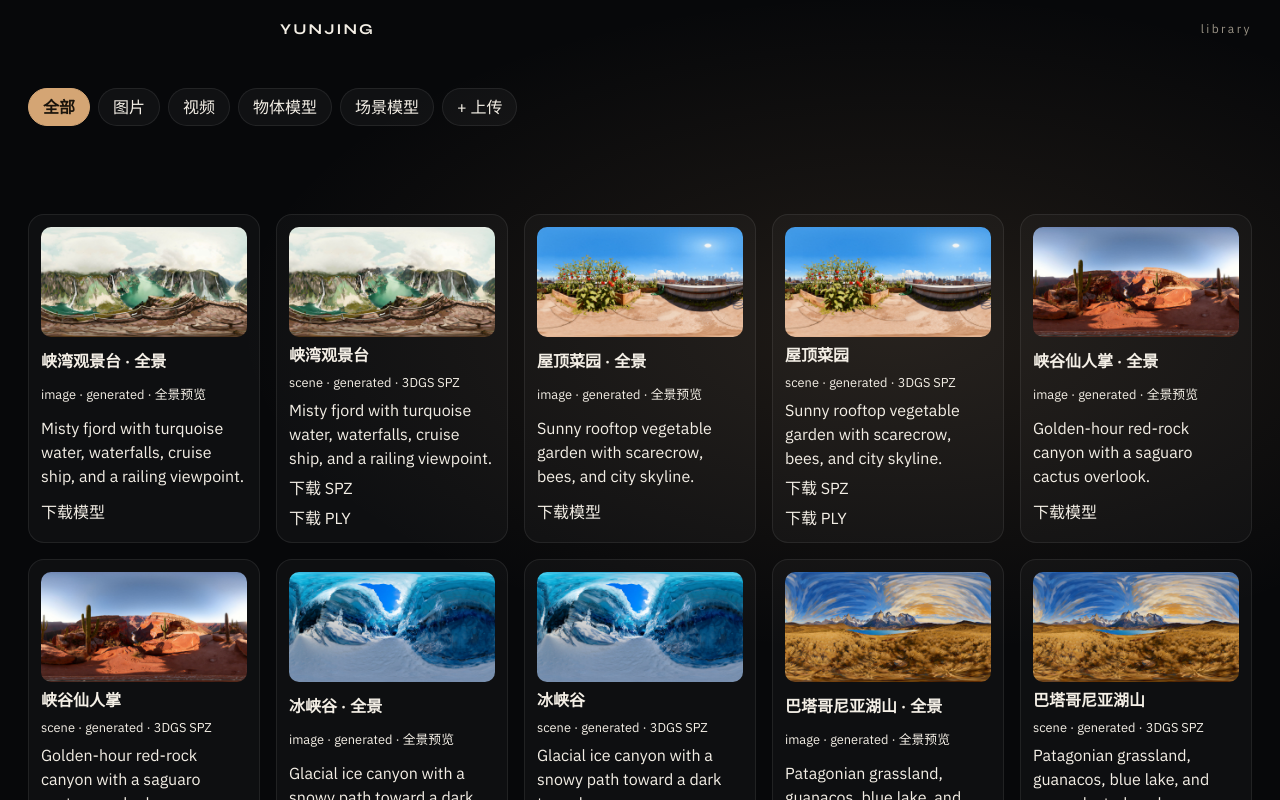
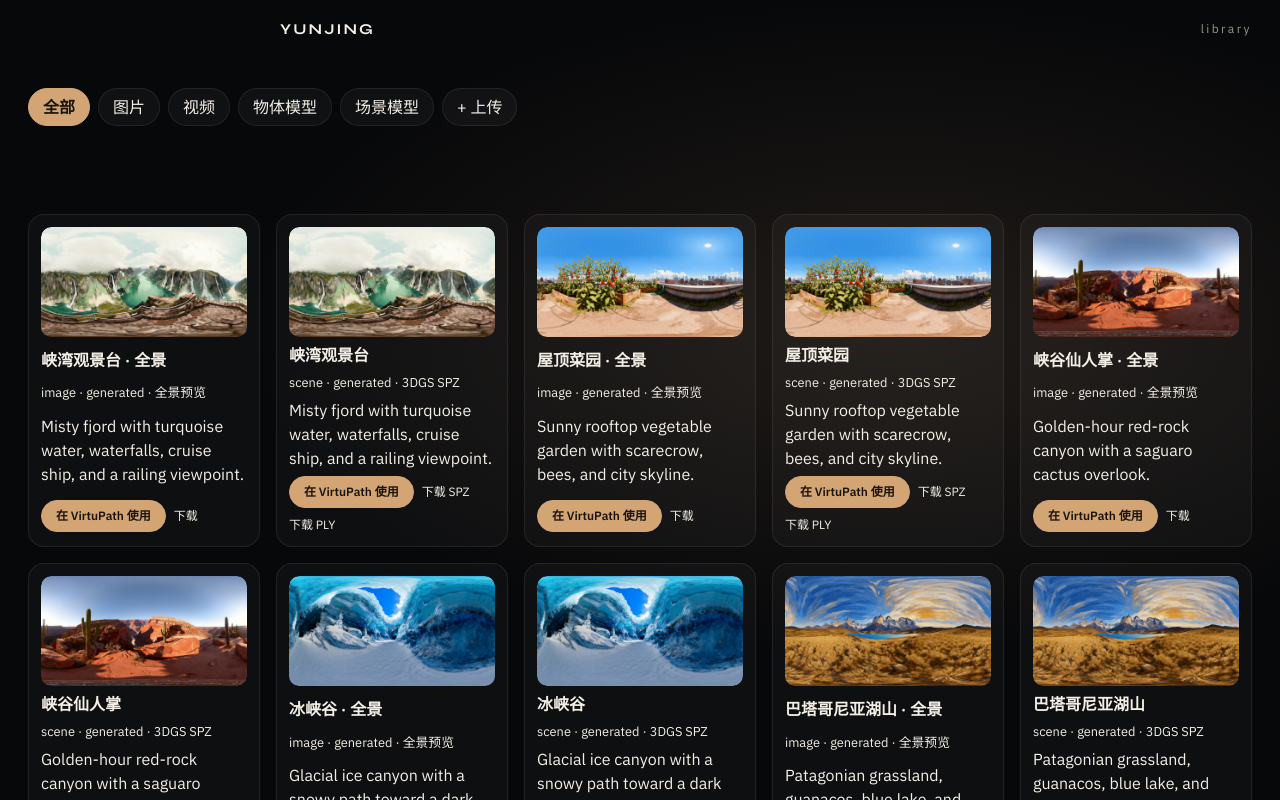
Before and after one commit to cassini123/camerobot, a Next.js app: page /yunjing/library in a window 1280 px wide. Shown: the top 800 px of the page. Built offline with nearby package versions, Linux system fonts and the light colour scheme.

Commit message:
Wire Library scenes into VirtuPath with a one-click apply.
Scene and panorama cards now open /yunjing/virtupath?scene=<id> and the workbench auto-loads that model so Library and VirtuPath stay in sync.

Co-authored-by: cassini123 <cassini123@users.noreply.github.com>

```diff
--- a/app/globals.css
+++ b/app/globals.css
@@ -1678,6 +1678,23 @@ input[type="range"]::-moz-range-thumb {
   text-transform: uppercase;
   letter-spacing: 0.12em;
   font-size: 11px;
+}
+
+.lib-thumb {
+  display: block;
+  border-radius: 10px;
+  overflow: hidden;
+}
+
+.lib-actions {
+  display: flex;
+  flex-wrap: wrap;
+  gap: 8px;
+  align-items: center;
+}
+
+.lib-actions a {
+  font-size: 12px;
 }
 
 .lib-empty {
--- a/components/LibraryPage.tsx
+++ b/components/LibraryPage.tsx
@@ -2,7 +2,7 @@
 
 import Link from "next/link";
 import { useMemo, useState } from "react";
-import type { AssetKind } from "@/lib/library-types";
+import { virtupathHrefForAsset, type AssetKind } from "@/lib/library-types";
 import { useLibrary } from "./LibraryProvider";
 
 const FILTERS: { id: "all" | AssetKind; label: string }[] = [
@@ -60,9 +60,21 @@ export function LibraryPage() {
         {shown.length === 0 ? (
           <p className="lib-empty">还没有素材。上传或在 VirtuPath 里生成后会自动出现。</p>
         ) : (
-          shown.map((item) => (
+          shown.map((item) => {
+            const virtupath = virtupathHrefForAsset(item);
+            return (
             <article key={item.id} className="lib-card">
+              {virtupath ? (
+                <Link href={virtupath} className="lib-thumb">
                   {item.kind === "video" && item.previewUrl ? (
+                    <video src={item.previewUrl} muted />
+                  ) : item.previewUrl ? (
+                    <img src={item.previewUrl} alt="" />
+                  ) : (
+                    <div className="lib-ph">{item.kind}</div>
+                  )}
+                </Link>
+              ) : item.kind === "video" && item.previewUrl ? (
                 <video src={item.previewUrl} muted />
               ) : item.previewUrl ? (
                 <img src={item.previewUrl} alt="" />
@@ -74,9 +86,15 @@ export function LibraryPage() {
                 {item.kind} · {item.source} · {item.sizeLabel}
               </small>
               {item.prompt ? <p>{item.prompt}</p> : null}
+              <div className="lib-actions">
+                {virtupath ? (
+                  <Link className="btn primary" href={virtupath}>
+                    在 VirtuPath 使用
+                  </Link>
+                ) : null}
                 {item.remoteUrl ? (
                   <a href={item.remoteUrl} target="_blank" rel="noreferrer">
-                  {item.kind === "scene" ? "下载 SPZ" : "下载模型"}
+                    {item.kind === "scene" ? "下载 SPZ" : "下载"}
                   </a>
                 ) : null}
                 {item.plyUrl ? (
@@ -84,8 +102,10 @@ export function LibraryPage() {
                     下载 PLY
                   </a>
                 ) : null}
+              </div>
             </article>
-          ))
+            );
+          })
         )}
       </div>
     </div>
--- a/components/Workbench.tsx
+++ b/components/Workbench.tsx
@@ -40,6 +40,7 @@ import type {
   Story,
   VisualDNA,
 } from "@/lib/types";
+import { VIRTUPATH_SCENE_PARAM } from "@/lib/library-types";
 
 const SpaceViewer = dynamic(
   () => import("./SpaceViewer").then((m) => m.SpaceViewer),
@@ -276,6 +277,7 @@ export function Workbench({ skipIntro = false }: { skipIntro?: boolean }) {
   const [activeModelId, setActiveModelId] = useState("example");
   const toneInputRef = useRef<HTMLInputElement>(null);
   const modelInputRef = useRef<HTMLInputElement>(null);
+  const appliedSceneRef = useRef<string | null>(null);
   const finishIntro = useCallback(() => setIntroDone(true), []);
 
   useEffect(() => {
@@ -301,6 +303,21 @@ export function Workbench({ skipIntro = false }: { skipIntro?: boolean }) {
       return extra.length ? [...cur, ...extra] : cur;
     });
   }, [assets]);
+
+  useEffect(() => {
+    const wanted = new URLSearchParams(window.location.search).get(VIRTUPATH_SCENE_PARAM);
+    if (!wanted || appliedSceneRef.current === wanted) {
+      return;
+    }
+    const item = library.find((entry) => entry.id === wanted);
+    if (!item) {
+      return;
+    }
+    appliedSceneRef.current = wanted;
+    applyLibrary(item);
+    // applyLibrary is recreated each render; we only auto-apply once per scene id.
+    // eslint-disable-next-line react-hooks/exhaustive-deps
+  }, [library]);
 
   const scene = state.story.scenes.find((s) => s.scene_id === state.currentSceneId)!;
   const currentShot = state.shots.find((s) => s.shot_id === state.currentShotId);
@@ -531,10 +548,11 @@ export function Workbench({ skipIntro = false }: { skipIntro?: boolean }) {
         throw new Error(`无法下载场景（${res.status}）`);
       }
       const blob = await res.blob();
-      const ext = url.toLowerCase().includes(".ply") ? "ply" : "spz";
+      const extMatch = url.toLowerCase().match(/\.(ply|spz|splat|ksplat|glb|gltf)(?:$|\?)/);
+      const ext = extMatch?.[1] ?? "spz";
       const file = new File([blob], `${item.name}.${ext}`, { type: "application/octet-stream" });
       setLibrary((cur) => cur.map((it) => (it.id === item.id ? { ...it, file } : it)));
-      await ingestModel(file, item.id, "generated");
+      await ingestModel(file, item.id, item.source);
     } catch (error) {
       const message = error instanceof Error ? error.message : "场景载入失败";
       setLibrary((cur) =>
@@ -556,7 +574,7 @@ export function Workbench({ skipIntro = false }: { skipIntro?: boolean }) {
       void loadBundledExample(item);
       return;
     }
-    if (item.source === "generated" && !item.ready) {
+    if ((item.source === "generated" || item.remoteUrl || item.spzUrl) && !item.ready) {
       void loadRemoteModel(item);
       return;
     }
--- a/lib/library-types.ts
+++ b/lib/library-types.ts
@@ -17,6 +17,19 @@ export type LibraryAsset = {
   spzUrl?: string;
 };
 
+export const VIRTUPATH_SCENE_PARAM = "scene";
+
+/** Library scene/object (or its pano card) opens this VirtuPath URL. */
+export function virtupathHrefForAsset(asset: Pick<LibraryAsset, "id" | "kind">): string | null {
+  if (asset.kind === "scene" || asset.kind === "object") {
+    return `/yunjing/virtupath?${VIRTUPATH_SCENE_PARAM}=${encodeURIComponent(asset.id)}`;
+  }
+  if (asset.id.endsWith("-pano")) {
+    return `/yunjing/virtupath?${VIRTUPATH_SCENE_PARAM}=${encodeURIComponent(asset.id.slice(0, -5))}`;
+  }
+  return null;
+}
+
 export function inferAssetKind(file: File, hint?: AssetKind): AssetKind {
   if (hint) {
     return hint;
```
Also changed, not shown: 1 other file (tests, documents, lock files or other folders). Lines whose indentation alone changed are shown as unchanged.
